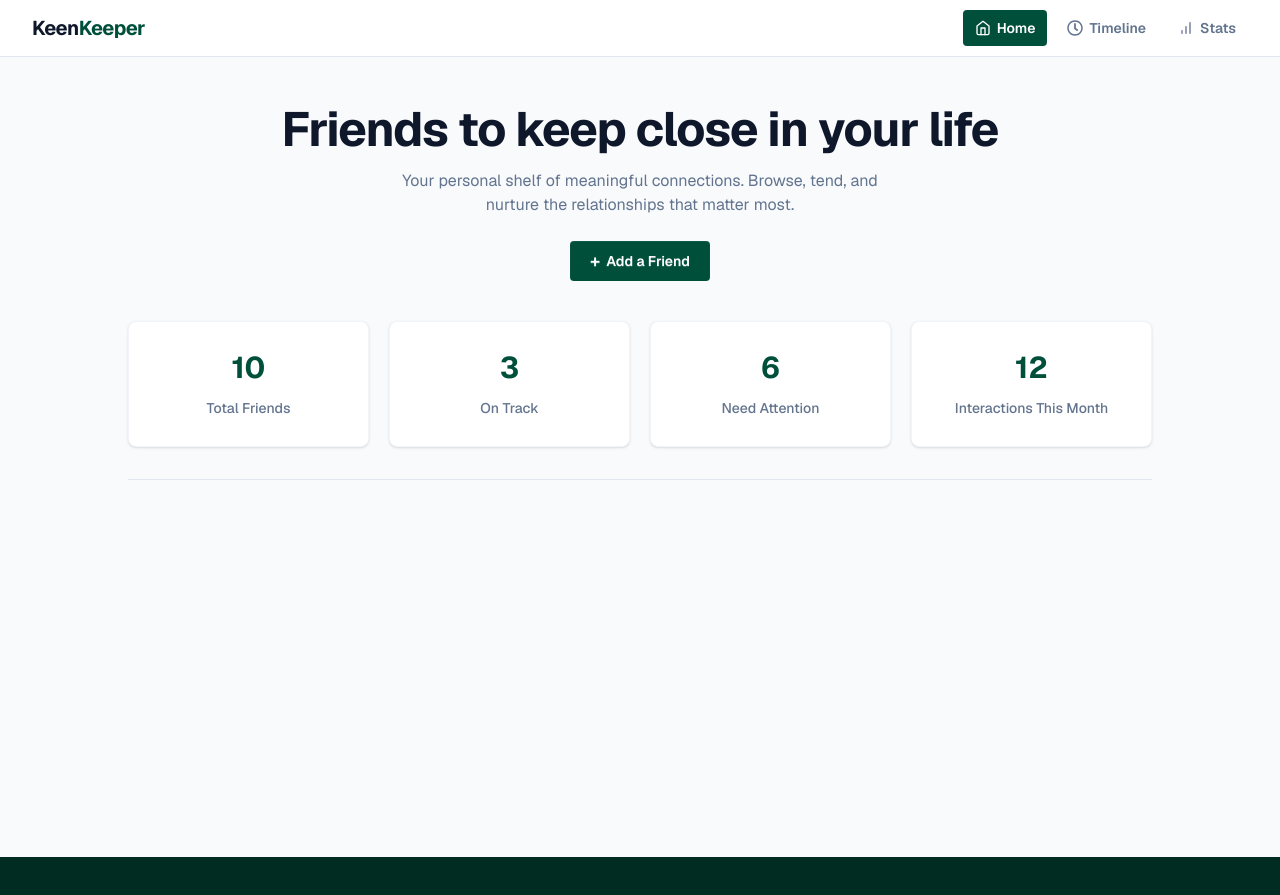
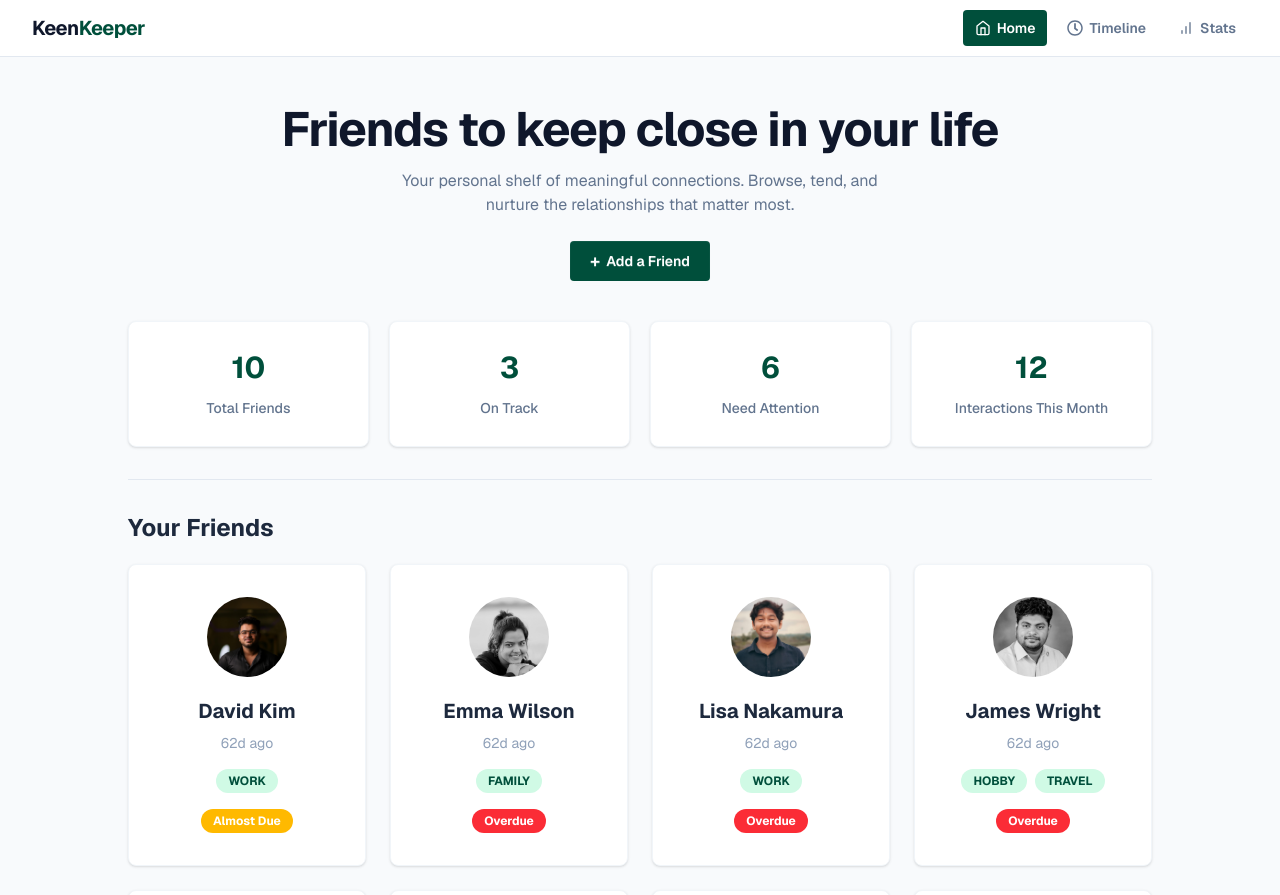
Before and after one commit to Toukir048/keenkepper-web-project, a React (Vite) app: page / in a window 1280 px wide. Shown: the top 895 px of the page. Built offline with nearby package versions, Linux system fonts and the light colour scheme.

Commit message:
feat: integrate friends data display in Home component

```diff
--- a/src/pages/Home.jsx
+++ b/src/pages/Home.jsx
@@ -1,3 +1,5 @@
+import friendsData from "../data/friendsData.json";
+
 export default function Home() {
   const stats = [
     { value: "10", label: "Total Friends" },
@@ -6,9 +8,22 @@ export default function Home() {
     { value: "12", label: "Interactions This Month" },
   ];
 
+  const statusStyle = {
+    on_track: "bg-emerald-900 text-white",
+    almost_due: "bg-amber-400 text-white",
+    overdue: "bg-red-500 text-white",
+  };
+
+  const statusText = {
+    on_track: "On-Track",
+    almost_due: "Almost Due",
+    overdue: "Overdue",
+  };
+
   return (
     <section className="min-h-screen bg-[#f8fafc] px-4 py-12 sm:px-6 lg:px-8">
-      <div className="mx-auto max-w-5xl text-center">
+      <div className="mx-auto max-w-5xl">
+        <div className="text-center">
           <h1 className="text-3xl font-bold tracking-tight text-slate-900 sm:text-4xl md:text-5xl">
             Friends to keep close in your life
           </h1>
@@ -22,6 +37,7 @@ export default function Home() {
             <span className="text-lg leading-none">+</span>
             Add a Friend
           </button>
+        </div>
 
         <div className="mt-10 grid grid-cols-1 gap-5 sm:grid-cols-2 lg:grid-cols-4">
           {stats.map((item) => (
@@ -42,6 +58,56 @@ export default function Home() {
         </div>
 
         <div className="mt-8 border-b border-slate-200"></div>
+
+        <div className="mt-8">
+          <h2 className="mb-5 text-2xl font-bold text-slate-800">
+            Your Friends
+          </h2>
+
+          <div className="grid grid-cols-1 gap-6 sm:grid-cols-2 lg:grid-cols-4">
+            {friendsData.map((friend) => (
+              <div
+                key={friend.id}
+                className="card rounded-lg border border-slate-100 bg-white shadow-sm"
+              >
+                <div className="card-body items-center py-8 text-center">
+                  <img
+                    src={friend.picture}
+                    alt={friend.name}
+                    className="h-20 w-20 rounded-full object-cover"
+                  />
+
+                  <h3 className="mt-3 text-xl font-bold text-slate-800">
+                    {friend.name}
+                  </h3>
+
+                  <p className="text-sm text-slate-400">
+                    {friend.days_since_contact}d ago
+                  </p>
+
+                  <div className="mt-2 flex flex-wrap justify-center gap-2">
+                    {friend.tags.map((tag) => (
+                      <span
+                        key={tag}
+                        className="rounded-full bg-emerald-100 px-3 py-1 text-xs font-bold uppercase text-emerald-900"
+                      >
+                        {tag}
+                      </span>
+                    ))}
+                  </div>
+
+                  <span
+                    className={`mt-2 rounded-full px-3 py-1 text-xs font-bold ${
+                      statusStyle[friend.status]
+                    }`}
+                  >
+                    {statusText[friend.status]}
+                  </span>
+                </div>
+              </div>
+            ))}
+          </div>
+        </div>
       </div>
     </section>
   );
```
Also changed, not shown: public/person-5.jpg, public/person-9.jpg. Lines whose indentation alone changed are shown as unchanged.
